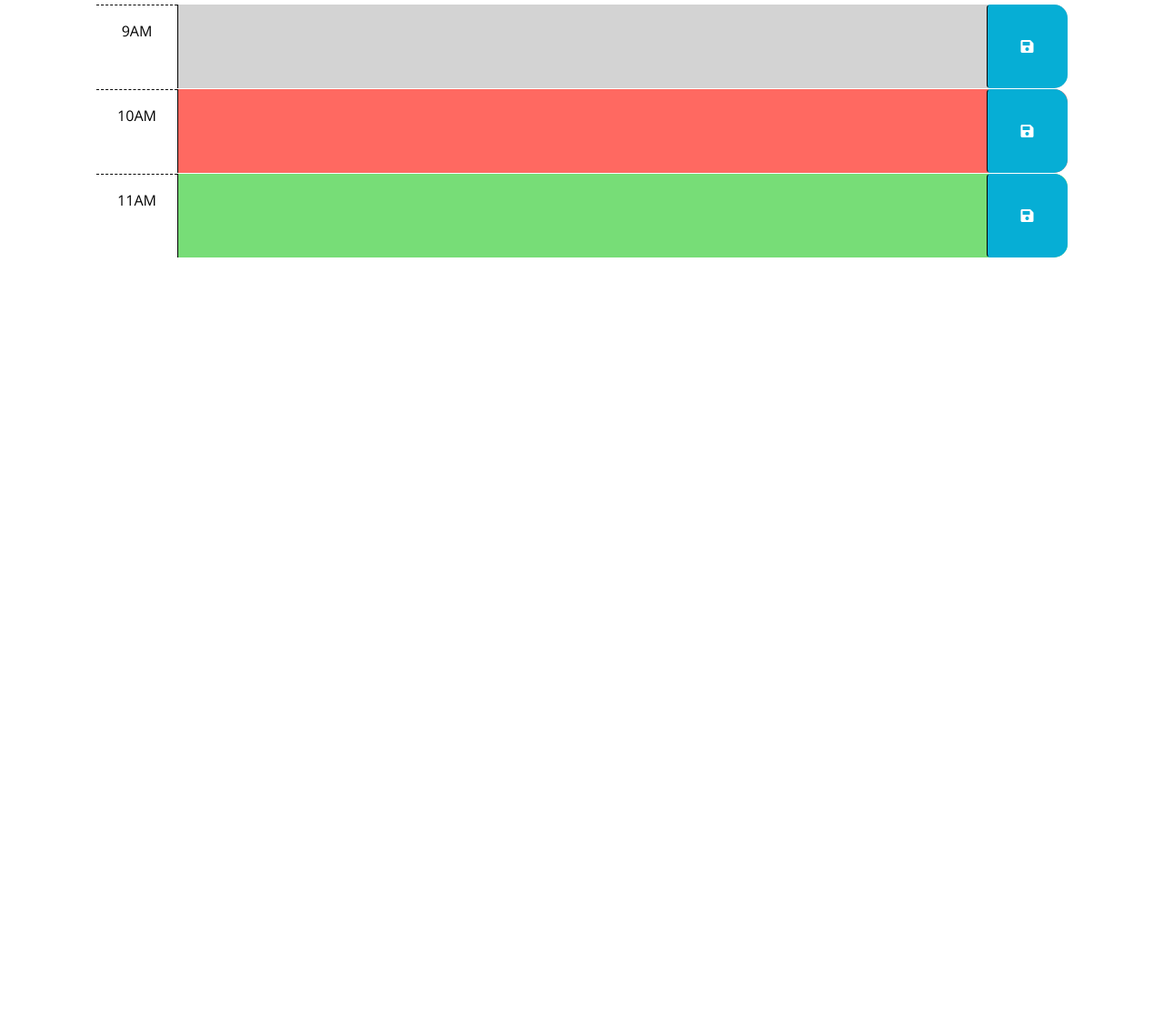
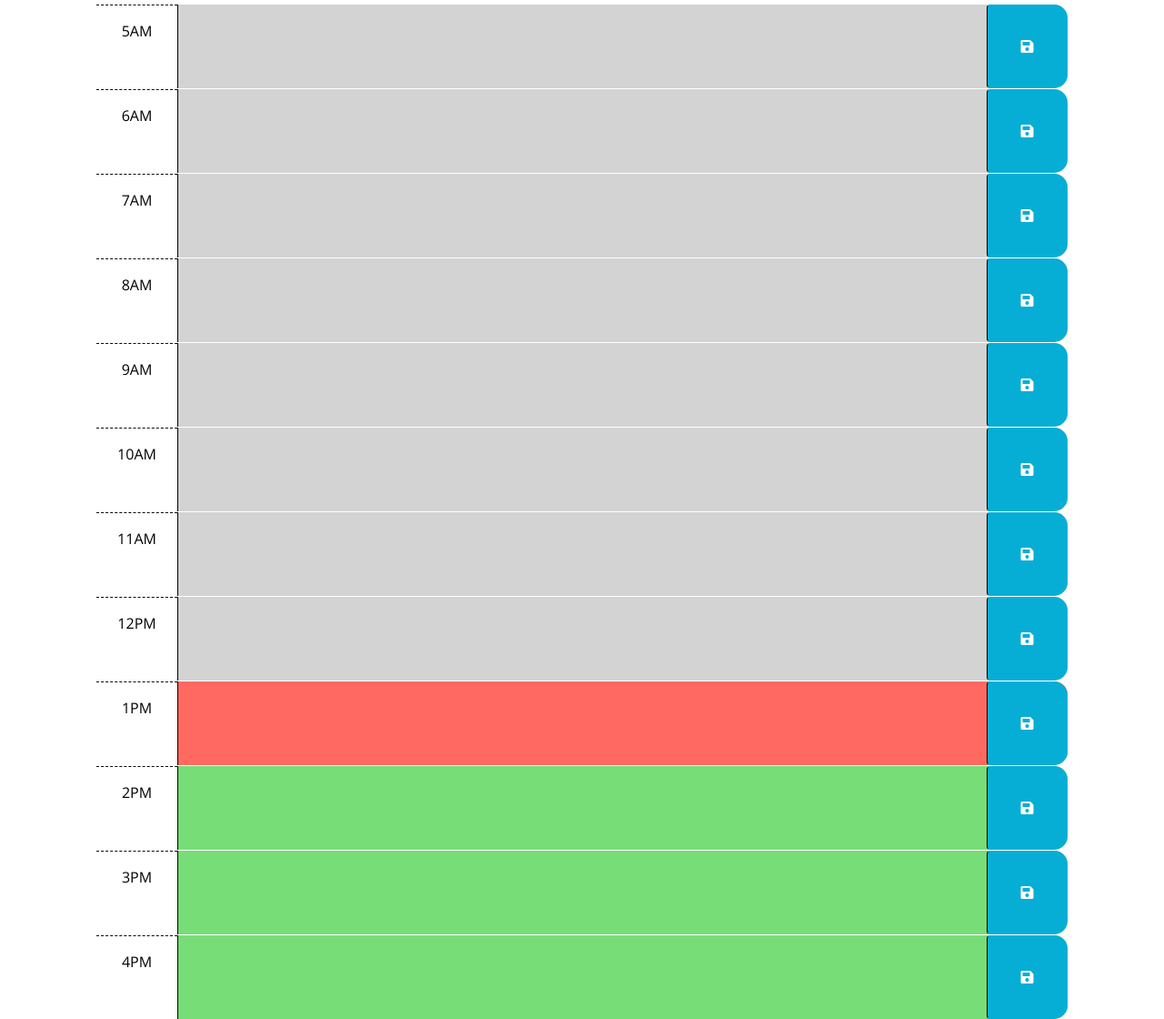
Before and after one commit to bellaborrego38/API-workday-scheduler, a plain HTML site: page index.html in a window 1280 px wide. Shown: the part 252-1372 px from the top of the page at 91% size. Before the commit the page ends 800 px from the top, so only its background shows below. Drawn offline with nearby package versions, Linux system fonts and the light colour scheme.

Commit message:
Added all files which include index,css, and JS. Also added some logic to the js file. This Jquery function iterates over each time-block id at the array of 1(blockHour) and will add the classes(present, past, future) based off of the comparison of blockHour and the current hour(currentHour). When these classes are added to the time-blocks, they are given specific styling.

```diff
--- a/index.html
+++ b/index.html
@@ -29,6 +29,8 @@
       <p id="currentDay" class="lead"></p>
     </header>
     <div class="container-lg px-5">
+
+
       <!-- Use class for "past", "present", and "future" to apply styles to the
         time-block divs accordingly. The javascript will need to do this by
         adding/removing these classes on each div by comparing the hour in the
@@ -39,8 +41,40 @@
         code is implemented.
         -->
 
+        <div id="hour-5" class="row time-block">
+          <div class="col-2 col-md-1 hour text-center py-3">5AM</div>
+          <textarea class="col-8 col-md-10 description" rows="3"> </textarea>
+          <button class="btn saveBtn col-2 col-md-1" aria-label="save">
+            <i class="fas fa-save" aria-hidden="true"></i>
+          </button>
+        </div>
+
+        <div id="hour-6" class="row time-block">
+          <div class="col-2 col-md-1 hour text-center py-3">6AM</div>
+          <textarea class="col-8 col-md-10 description" rows="3"> </textarea>
+          <button class="btn saveBtn col-2 col-md-1" aria-label="save">
+            <i class="fas fa-save" aria-hidden="true"></i>
+          </button>
+        </div>
+
+        <div id="hour-7" class="row time-block">
+          <div class="col-2 col-md-1 hour text-center py-3">7AM</div>
+          <textarea class="col-8 col-md-10 description" rows="3"> </textarea>
+          <button class="btn saveBtn col-2 col-md-1" aria-label="save">
+            <i class="fas fa-save" aria-hidden="true"></i>
+          </button>
+        </div>
+
+        <div id="hour-8" class="row time-block">
+          <div class="col-2 col-md-1 hour text-center py-3">8AM</div>
+          <textarea class="col-8 col-md-10 description" rows="3"> </textarea>
+          <button class="btn saveBtn col-2 col-md-1" aria-label="save">
+            <i class="fas fa-save" aria-hidden="true"></i>
+          </button>
+        </div>
+
       <!-- Example of a past time block. The "past" class adds a gray background color. -->
-      <div id="hour-9" class="row time-block past">
+      <div id="hour-9" class="row time-block">
         <div class="col-2 col-md-1 hour text-center py-3">9AM</div>
         <textarea class="col-8 col-md-10 description" rows="3"> </textarea>
         <button class="btn saveBtn col-2 col-md-1" aria-label="save">
@@ -49,7 +83,7 @@
       </div>
 
       <!-- Example of a a present time block. The "present" class adds a red background color. -->
-      <div id="hour-10" class="row time-block present">
+      <div id="hour-10" class="row time-block">
         <div class="col-2 col-md-1 hour text-center py-3">10AM</div>
         <textarea class="col-8 col-md-10 description" rows="3"> </textarea>
         <button class="btn saveBtn col-2 col-md-1" aria-label="save">
@@ -58,8 +92,47 @@
       </div>
 
       <!-- Example of a future time block. The "future" class adds a green background color. -->
-      <div id="hour-11" class="row time-block future">
+      <div id="hour-11" class="row time-block">
         <div class="col-2 col-md-1 hour text-center py-3">11AM</div>
+        <textarea class="col-8 col-md-10 description" rows="3"> </textarea>
+        <button class="btn saveBtn col-2 col-md-1" aria-label="save">
+          <i class="fas fa-save" aria-hidden="true"></i>
+        </button>
+      </div>
+
+      <div id="hour-12" class="row time-block">
+        <div class="col-2 col-md-1 hour text-center py-3">12PM</div>
+        <textarea class="col-8 col-md-10 description" rows="3"> </textarea>
+        <button class="btn saveBtn col-2 col-md-1" aria-label="save">
+          <i class="fas fa-save" aria-hidden="true"></i>
+        </button>
+      </div>
+
+      <div id="hour-13" class="row time-block">
+        <div class="col-2 col-md-1 hour text-center py-3">1PM</div>
+        <textarea class="col-8 col-md-10 description" rows="3"> </textarea>
+        <button class="btn saveBtn col-2 col-md-1" aria-label="save">
+          <i class="fas fa-save" aria-hidden="true"></i>
+        </button>
+      </div>
+      <div id="hour-14" class="row time-block">
+        <div class="col-2 col-md-1 hour text-center py-3">2PM</div>
+        <textarea class="col-8 col-md-10 description" rows="3"> </textarea>
+        <button class="btn saveBtn col-2 col-md-1" aria-label="save">
+          <i class="fas fa-save" aria-hidden="true"></i>
+        </button>
+      </div>
+
+      <div id="hour-15" class="row time-block">
+        <div class="col-2 col-md-1 hour text-center py-3">3PM</div>
+        <textarea class="col-8 col-md-10 description" rows="3"> </textarea>
+        <button class="btn saveBtn col-2 col-md-1" aria-label="save">
+          <i class="fas fa-save" aria-hidden="true"></i>
+        </button>
+      </div>
+
+      <div id="hour-16" class="row time-block">
+        <div class="col-2 col-md-1 hour text-center py-3">4PM</div>
         <textarea class="col-8 col-md-10 description" rows="3"> </textarea>
         <button class="btn saveBtn col-2 col-md-1" aria-label="save">
           <i class="fas fa-save" aria-hidden="true"></i>
--- a/script.js
+++ b/script.js
@@ -2,6 +2,29 @@
 // the code isn't run until the browser has finished rendering all the elements
 // in the html.
 $(function () {
+
+  // current hour
+  var currentHour = dayjs().hour()
+
+  // similar to a for loop, this is iterating over all of the ids with "time-block" so that we can
+  // create a function
+  $(".time-block").each(function(index,element){
+
+    var blockHour = element.id.split("-")[1];
+
+    if (blockHour < currentHour) {
+      $(this).addClass("past")
+    }
+    else if (blockHour == currentHour) {
+      $(this).addClass("present")
+    }
+    else {
+      $(this).addClass("future")
+    }
+  })
+
+  console.log(currentHour);
+
   // TODO: Add a listener for click events on the save button. This code should
   // use the id in the containing time-block as a key to save the user input in
   // local storage. HINT: What does `this` reference in the click listener
```
